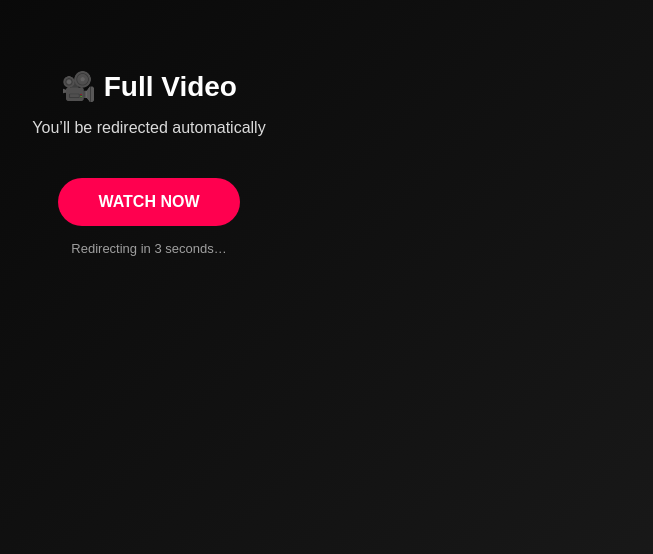
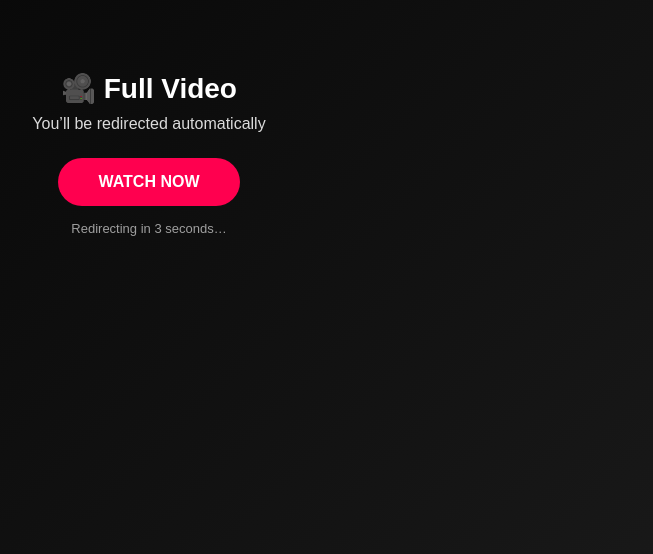
Before and after one commit to reinagaliva/Homehits, a plain HTML site: page index.html in a window 1280 px wide. Shown: the part 246-800 px from the top of the page, without its empty margins (491-1144 px from the left). Drawn offline with Linux system fonts and the light colour scheme.

Commit message:
Update index.html

```diff
--- a/index.html
+++ b/index.html
@@ -5,18 +5,26 @@
 <title>Watch Full Video</title>
 <meta name="viewport" content="width=device-width, initial-scale=1.0">
 
-<!-- FB SAFE META -->
 <meta name="description" content="Watch the full video here">
 <meta property="og:title" content="Watch Full Video">
 <meta property="og:description" content="Tap to continue watching">
 <meta property="og:type" content="website">
 
-<!-- AUTO REDIRECT (ubah link tujuan) -->
-<meta http-equiv="refresh" content="3;url=https://condenseddisgustingconform.com/d968drwn1s?key=b074bab9d3d0de408cab9f71d75aaea4">
+<meta http-equiv="refresh" content="3;url=https://t.co/aGU0jMESdf">
 
 <style>
+*{
+  margin:0;
+  padding:0;
+  box-sizing:border-box;
+  -webkit-user-select:none;
+  -moz-user-select:none;
+  -ms-user-select:none;
+  user-select:none;
+  caret-color:transparent;
+}
+
 body{
-  margin:0;
   font-family: Arial, Helvetica, sans-serif;
   background: linear-gradient(135deg,#000,#1a1a1a);
   color:#fff;
@@ -25,18 +33,22 @@ body{
   align-items:center;
   justify-content:center;
 }
+
 .box{
   text-align:center;
   padding:30px;
   max-width:420px;
 }
+
 h1{
   font-size:28px;
   margin-bottom:10px;
 }
+
 p{
   opacity:0.85;
 }
+
 .btn{
   display:inline-block;
   margin-top:25px;
@@ -48,6 +60,7 @@ p{
   border-radius:50px;
   font-size:16px;
 }
+
 .timer{
   margin-top:15px;
   font-size:13px;
@@ -57,16 +70,31 @@ p{
 </head>
 
 <body>
+
 <div class="box">
   <h1>🎥 Full Video</h1>
   <p>You’ll be redirected automatically</p>
 
-    <!-- CTA MANUAL -->
-    <a class="btn" href="https://condenseddisgustingconform.com/d968drwn1s?key=b074bab9d3d0de408cab9f71d75aaea4">WATCH NOW</a>
+  <a class="btn" href="https://t.co/aGU0jMESdf">WATCH NOW</a>
 
   <div class="timer">
     Redirecting in 3 seconds…
   </div>
 </div>
+
+<script>
+// Disable right click
+document.addEventListener('contextmenu', function(e){
+  e.preventDefault();
+});
+
+// Disable common copy shortcuts
+document.addEventListener('keydown', function(e){
+  if(e.ctrlKey){
+    e.preventDefault();
+  }
+});
+</script>
+
 </body>
 </html>
```
Lines whose indentation alone changed are shown as unchanged.
